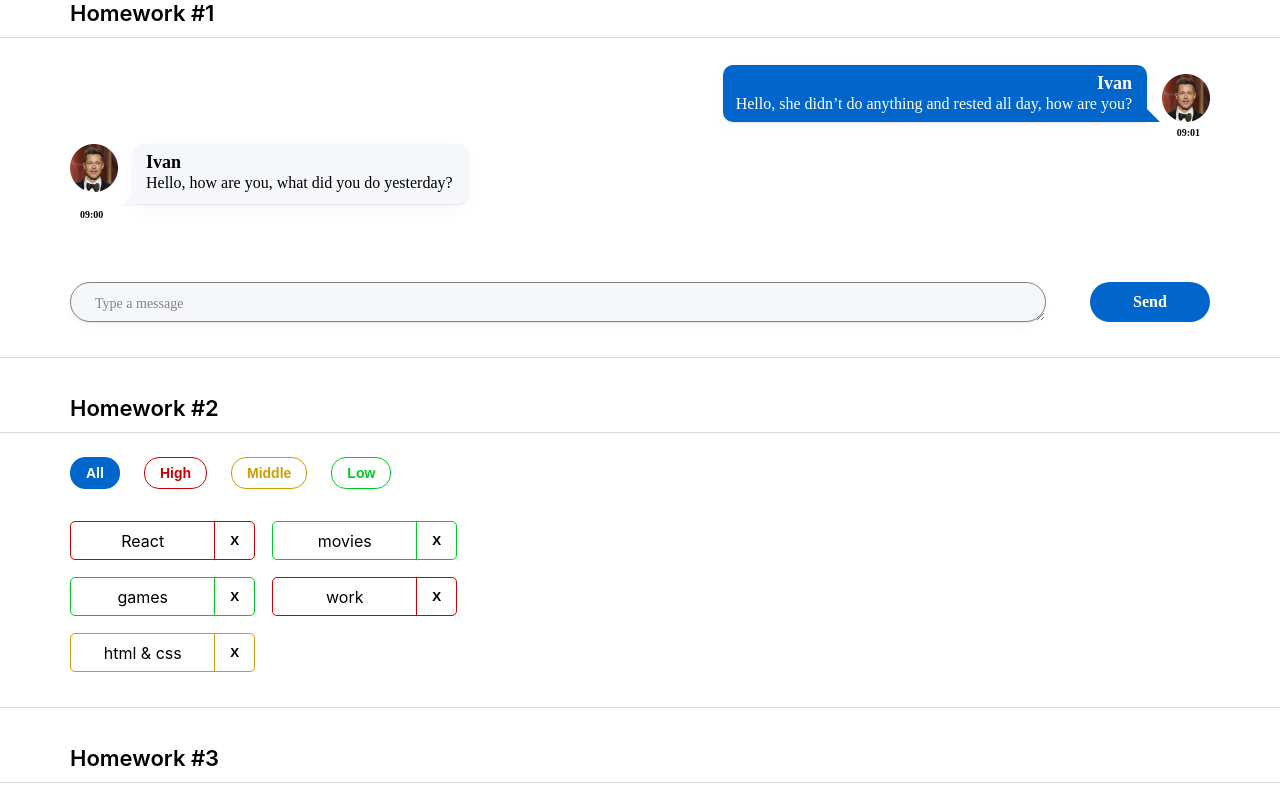
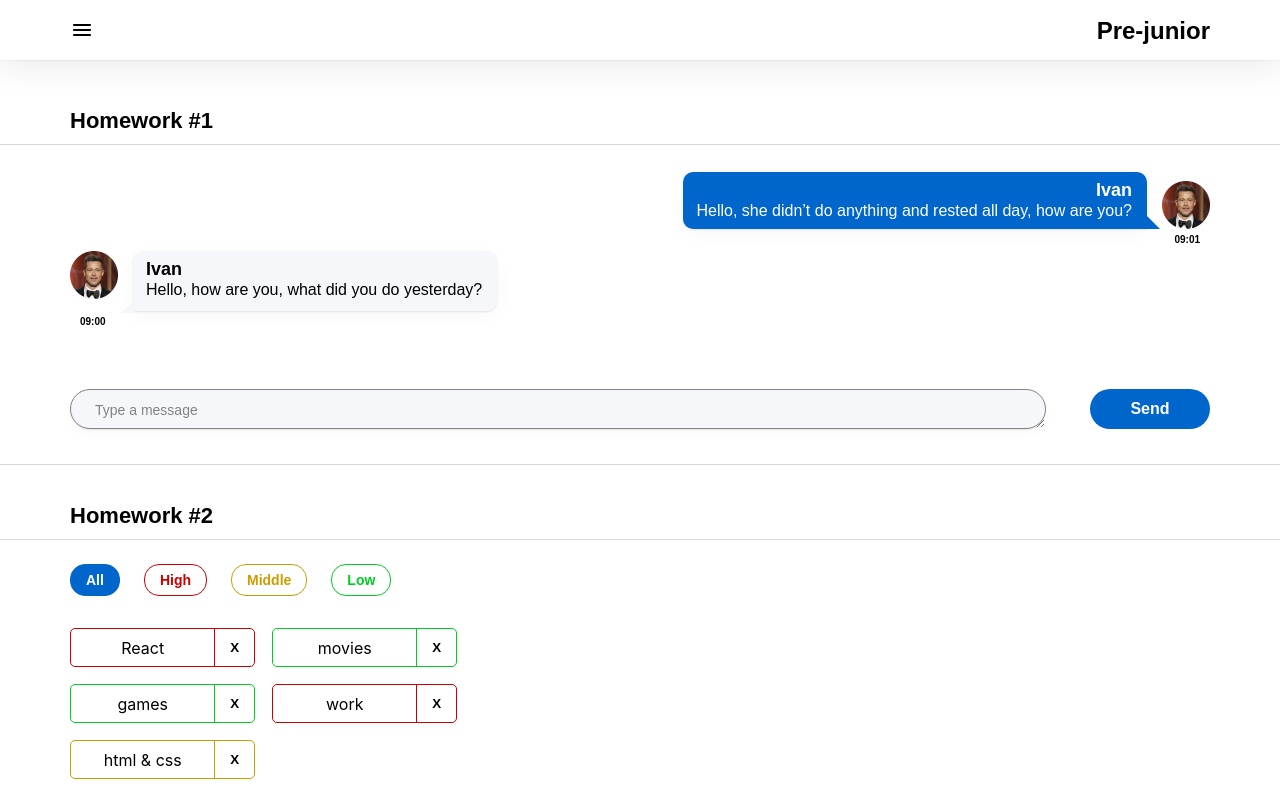
Before and after one commit to ivanrussui/hws2, a React (Create React App) app: page /#/pre-junior in a window 1280 px wide. Shown: the top 800 px of the page. Built offline with nearby package versions, Linux system fonts and the light colour scheme.

Commit message:
5 ДЗ готово

```diff
--- a/src/s1-main/App.module.css
+++ b/src/s1-main/App.module.css
@@ -1,10 +1,12 @@
 .App {
   --header_height: 60px;
   margin: 0 auto;
-    max-width: 1280px;
+  width: 100%;
+  position: relative;
 }
 
 .hw {
+  max-width: 1280px;
   padding: 24px 70px 35px;
   margin: 10px auto 37px;
   border-top: 1px solid #D9D9D9;
@@ -12,10 +14,16 @@
 }
 
 .hwTitle {
-    /*font-family: 'Montserrat';*/
+  max-width: 1280px;
+  font-family: 'Montserrat', sans-serif;
   padding-left: 70px;
+  margin: 0 auto;
   font-style: normal;
   font-weight: 600;
   font-size: 22px;
   line-height: 27px;
 }
+
+#hw1 {
+  max-width: 1280px;
+}
--- a/src/s1-main/App.tsx
+++ b/src/s1-main/App.tsx
@@ -1,21 +1,18 @@
 import React from 'react'
 import s from './App.module.css'
-import HW1 from '../s2-homeworks/hw01/HW1'
-import HW2 from '../s2-homeworks/hw02/HW2';
-import HW3 from '../s2-homeworks/hw03/HW3';
-import HW4 from '../s2-homeworks/hw04/HW4';
+import HW5 from '../s2-homeworks/hw05/HW5';
 
 function App() {
     return (
         <div className={s.App}>
-            <HW1/>
+            {/*<HW1/>*/}
             {/*раскомментировать по ходу выполнения*/}
-            <HW2/>
-            <HW3/>
-            <HW4/>
+            {/*<HW2/>*/}
+            {/*<HW3/>*/}
+            {/*<HW4/>*/}
 
             {/*при выполнении дз 5 и более - закомментировать здесь дз 1-4, так как они есть внутри дз 5*/}
-            {/*<HW5/>*/}
+            <HW5/>
         </div>
     )
 }
--- a/src/s2-homeworks/hw01/friend-message/FriendMessage.module.css
+++ b/src/s2-homeworks/hw01/friend-message/FriendMessage.module.css
@@ -44,7 +44,7 @@
 }
 
 .friendName {
-    font-family: 'Montserrat';
+    font-family: 'Montserrat', sans-serif;
     font-style: normal;
     font-weight: 600;
     font-size: 18px;
@@ -52,7 +52,7 @@
 }
 
 .friendMessageText {
-    font-family: 'Montserrat';
+    font-family: 'Montserrat', sans-serif;
     font-style: normal;
     font-weight: 400;
     font-size: 16px;
@@ -61,7 +61,7 @@
 
 .friendTime {
     margin: 5px 10px;
-    font-family: 'Montserrat';
+    font-family: 'Montserrat', sans-serif;
     font-style: normal;
     font-weight: 600;
     font-size: 10px;
--- a/src/s2-homeworks/hw01/message-sender/MessageSender.module.css
+++ b/src/s2-homeworks/hw01/message-sender/MessageSender.module.css
@@ -16,7 +16,7 @@
     background: #F5F7FB;
     box-shadow: 0 5px 20px rgba(29, 33, 38, 0.03), 0 1px 2px rgba(29, 33, 38, 0.1);
     border-radius: 20px;
-    font-family: 'Montserrat';
+    font-family: 'Montserrat', sans-serif;
     font-style: normal;
     font-weight: 400;
     font-size: 14px;
@@ -32,7 +32,7 @@
     height: 40px;
     background: #0066CC;
     border-radius: 20px;
-    font-family: 'Montserrat';
+    font-family: 'Montserrat', sans-serif;
     font-style: normal;
     font-weight: 600;
     font-size: 16px;
--- a/src/s2-homeworks/hw01/message/Message.module.css
+++ b/src/s2-homeworks/hw01/message/Message.module.css
@@ -45,16 +45,15 @@
 }
 
 .name {
-    font-family: 'Montserrat';
+    font-family: 'Montserrat', sans-serif;
     font-style: normal;
     font-weight: 600;
     font-size: 18px;
     line-height: 22px;
-    /*color: #FFFFFF;*/
 }
 
 .messageText {
-    font-family: 'Montserrat';
+    font-family: 'Montserrat', sans-serif;
     font-style: normal;
     font-weight: 400;
     font-size: 16px;
@@ -63,10 +62,9 @@
 
 .time {
     margin: 5px 10px;
-    font-family: 'Montserrat';
+    font-family: 'Montserrat', sans-serif;
     font-style: normal;
     font-weight: 600;
     font-size: 10px;
     line-height: 12px;
-    /*color: #000000;*/
 }
--- a/src/s2-homeworks/hw03/Greeting.module.css
+++ b/src/s2-homeworks/hw03/Greeting.module.css
@@ -10,7 +10,7 @@
 
 .error {
     margin-top: 7px;
-    /*font-family: 'Montserrat';*/
+    font-family: 'Montserrat', sans-serif;
     font-style: normal;
     font-weight: 400;
     font-size: 14px;
@@ -41,7 +41,7 @@
     height: 36px;
     background: #0066CC;
     border-radius: 3px;
-    /*font-family: 'Montserrat';*/
+    font-family: 'Montserrat', sans-serif;
     font-style: normal;
     font-weight: 600;
     font-size: 14px;
@@ -63,7 +63,7 @@
 }
 
 .text {
-    /*font-family: 'Montserrat';*/
+    font-family: 'Montserrat', sans-serif;
     font-style: normal;
     font-weight: 400;
     font-size: 14px;
@@ -72,7 +72,7 @@
 }
 
 .greeting {
-    /*font-family: 'Montserrat';*/
+    font-family: 'Montserrat', sans-serif;
     font-style: normal;
     font-weight: 500;
     font-size: 14px;
--- a/src/s2-homeworks/hw04/common/c1-SuperInputText/SuperInputText.module.css
+++ b/src/s2-homeworks/hw04/common/c1-SuperInputText/SuperInputText.module.css
@@ -29,7 +29,7 @@
 .error {
   order: 1;
   margin-bottom: 5px;
-  /*font-family: 'Montserrat';*/
+  font-family: 'Montserrat', sans-serif;
   font-style: normal;
   font-weight: 400;
   font-size: 10px;
--- a/src/s2-homeworks/hw05/Pages.tsx
+++ b/src/s2-homeworks/hw05/Pages.tsx
@@ -26,7 +26,7 @@ function Pages() {
                 <Route path={'/junior-plus'} element={ <JuniorPlus/> } />
 
                 {/*роут для несуществующей страницы должен отрисовать <Error404 />*/}
-                <Route path={'*'} element={ <Error404/> } />
+                <Route path={'/*'} element={ <Error404/> } />
             </Routes>
         </div>
     )
--- a/src/s2-homeworks/hw05/header/Header.module.css
+++ b/src/s2-homeworks/hw05/header/Header.module.css
@@ -1,8 +1,23 @@
 .burgerMenuIcon {
+  cursor: pointer;
 }
 
 .header {
+  padding: 0 70px;
+  margin: 0 auto 47px;
+  display: flex;
+  align-items: center;
+  justify-content: space-between;
+  box-shadow: 0 0 40px rgba(29, 33, 38, 0.13), 0 0 2px rgba(29, 33, 38, 0.1);
+  min-height: 60px;
+  width: 100vw;
 }
 
 .header h1 {
+  font-family: 'Montserrat', sans-serif;
+  font-style: normal;
+  font-weight: 600;
+  font-size: 24px;
+  line-height: 29px;
+  color: #000000;
 }
--- a/src/s2-homeworks/hw05/sidebar/Sidebar.module.css
+++ b/src/s2-homeworks/hw05/sidebar/Sidebar.module.css
@@ -1,25 +1,70 @@
 .sidebar {
+  display: none;
+  position: absolute;
+  top: 0;
+  left: 0;
+  width: 317px;
+  height: 100vh;
+  background: #FFFFFF;
+  z-index: 2;
+  box-shadow: 0 10px 40px rgba(29, 33, 38, 0.13), 0 1px 2px rgba(29, 33, 38, 0.1);
 }
 
 .sidebar.open {
+  display: block;
 }
 
 .background {
+  width: 100vw;
+  height: 100vh;
+  top: 0;
+  left: 0;
+  background: #000000;
+  position: absolute;
+  z-index: 1;
+  opacity: 0.3;
 }
 
 .nav {
+  display: flex;
+  flex-direction: column;
+  gap: 45px;
+  padding: 63px 0 0 70px;
+  font-family: 'Montserrat', sans-serif;
+  font-style: normal;
+  font-weight: 600;
+  font-size: 22px;
+  line-height: 27px;
 }
 
 .nav a {
+  color: #000000;
+  text-decoration: none;
+  transition: all 0.5s ease-out;
 }
 
 .nav a:hover {
+  color: #58ACFF;
+}
+
+.nav a:active {
+  color: #3D6B99;
 }
 
 .nav a.active {
+  text-decoration-line: underline;
+  color: #0059B2;
 }
 .close {
+  position: absolute;
+  top: 16px;
+  right: 24px;
+  width: 24px;
+  height: 24px;
+  background: #FFFFFF;
+  border: none;
 }
 
 .close img {
+  cursor: pointer;
 }
--- a/src/s2-homeworks/hw05/sidebar/Sidebar.tsx
+++ b/src/s2-homeworks/hw05/sidebar/Sidebar.tsx
@@ -31,6 +31,7 @@ export const Sidebar: FC<PropsType> = ({open, handleClose}) => {
                         id={'hw5-pre-junior-link'}
                         to={PATH.PRE_JUNIOR}
                         onClick={handleClose}
+                        className={({ isActive }) => isActive ? s.active : '' }
                         // className={...} // делает студент
                     >
                         Pre-junior
@@ -39,6 +40,7 @@ export const Sidebar: FC<PropsType> = ({open, handleClose}) => {
                         id={'hw5-junior-link'}
                         to={PATH.JUNIOR}
                         onClick={handleClose}
+                        className={({ isActive }) => isActive ? s.active : '' }
                         // className={...} // делает студент
                     >
                         Junior
@@ -47,6 +49,7 @@ export const Sidebar: FC<PropsType> = ({open, handleClose}) => {
                         id={'hw5-junior-plus-link'}
                         to={PATH.JUNIOR_PLUS}
                         onClick={handleClose}
+                        className={({ isActive }) => isActive ? s.active : '' }
                         // className={...} // делает студент
                     >
                         Junior Plus
```
Lines whose indentation alone changed are shown as unchanged.
